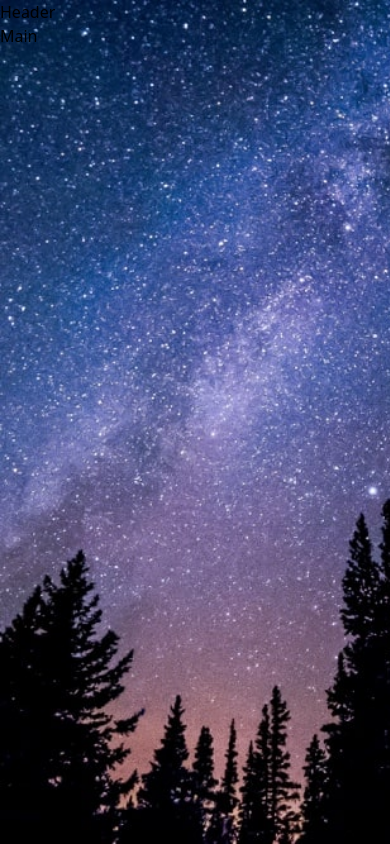
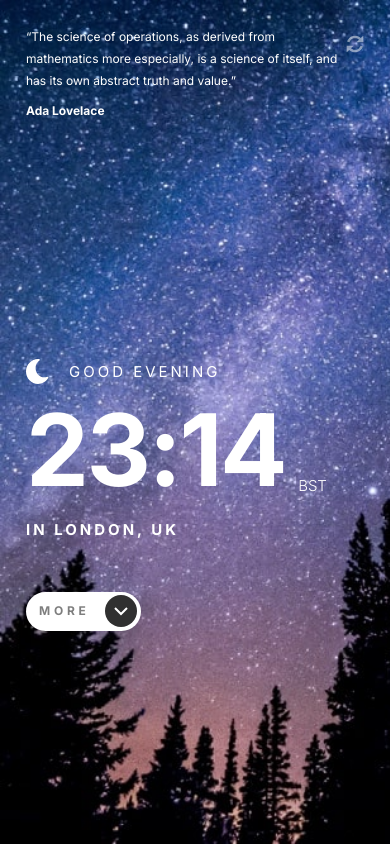
Before and after one commit to BYCODDE/Clock-App-TS-TW, a React (Vite) app: page / in a window 390 px wide. Built offline with nearby package versions, Linux system fonts and the light colour scheme.

Commit message:
style: mobile night version is done!

```diff
--- a/index.html
+++ b/index.html
@@ -3,10 +3,13 @@
   <head>
     <meta charset="UTF-8" />
     <link rel="icon" type="image/svg+xml" href="/vite.svg" />
+    <link rel="preconnect" href="https://fonts.googleapis.com">
+<link rel="preconnect" href="https://fonts.gstatic.com" crossorigin>
+<link href="https://fonts.googleapis.com/css2?family=Inter:wght@100..900&display=swap" rel="stylesheet">
     <meta name="viewport" content="width=device-width, initial-scale=1.0" />
     <title>Clock App</title>
   </head>
-  <body class="bg-mobile-image bg-cover bg-no-repeat w-screen h-screen">
+  <body class="bg-mobile-image bg-cover bg-no-repeat w-screen h-screen font-inter text-[#FFF] text-[12px] p-[26px] leading-[22px]">
     <div id="root"></div>
     <script type="module" src="/src/main.tsx"></script>
   </body>
--- a/src/components/Header.tsx
+++ b/src/components/Header.tsx
@@ -1,6 +1,18 @@
 
 export default function Header() {
   return (
-    <div>Header</div>
-  )
+    <header>
+      <div className="flex items-center justify-between">
+        <div>
+          <p >
+            “The science of operations, as derived from mathematics more
+            especially, is a science of itself, and has its own abstract truth
+            and value.”
+          </p>
+          <h3 className="mt-[8px] font-bold">Ada Lovelace</h3>
+        </div>
+        <img  className="mb-[60px]" src={"src/assets/desktop/icon-refresh.svg"} alt="refresh_svg" />
+      </div>
+    </header>
+  );
 }
--- a/src/components/Main.tsx
+++ b/src/components/Main.tsx
@@ -1,6 +1,39 @@
-
 export default function Main() {
   return (
-    <div>Main</div>
-  )
+    <main className="mt-[70%] flex flex-col justify-items-start">
+      <div className="flex gap-[20px]">
+        <img src="src/assets/desktop/icon-moon.svg" alt="icon-moon" />
+        <h2 className="text-[15px] leading-[25px] uppercase  tracking-[3px]">
+          GOOD EVENING
+        </h2>
+      </div>
+      <div className="">
+        <div className="mt-[16px] flex items-end gap-[13px]">
+          <p className="text-[100px] leading-[100px] uppercase  tracking-[-2.5px] font-bold">
+            23:14
+          </p>
+          <span className="text-[15px] leading-[28px] uppercase  font-[300]">
+            BST
+          </span>
+        </div>
+        <p className="font-bold text-[15px] leading-[28px] uppercase  tracking-[3px]  mt-[16px] mb-[48px]">
+          IN LONDON, UK
+        </p>
+      </div>
+      <button
+        className="bg-[#FFF] rounded-[28px] flex p-[13px] pr-[4px] max-h-[39px] justify-between items-center gap-[15px] max-w-[115px]"
+        type="button"
+      >
+        <span className="text-[#000] font-bold leading-[14px] tracking-[3.75px] uppercase opacity-50">
+          MORE
+        </span>
+        <div className="rounded-[50%] bg-[#303030] w-[32px] h-[32px] flex items-center justify-center">
+          <img
+            src="src/assets/desktop/icon-arrow-down.svg"
+            alt="icon-arrow-down"
+          />
+        </div>
+      </button>
+    </main>
+  );
 }
--- a/tailwind.config.js
+++ b/tailwind.config.js
@@ -6,6 +6,10 @@ export default {
       backgroundImage: {
         "mobile-image": "url('src/assets/mobile/nighttime.jpg')",
       },
+
+      fontFamily: {
+        inter: ["Inter", "sans-serif"],
+      },
     },
   },
   plugins: [],
```
